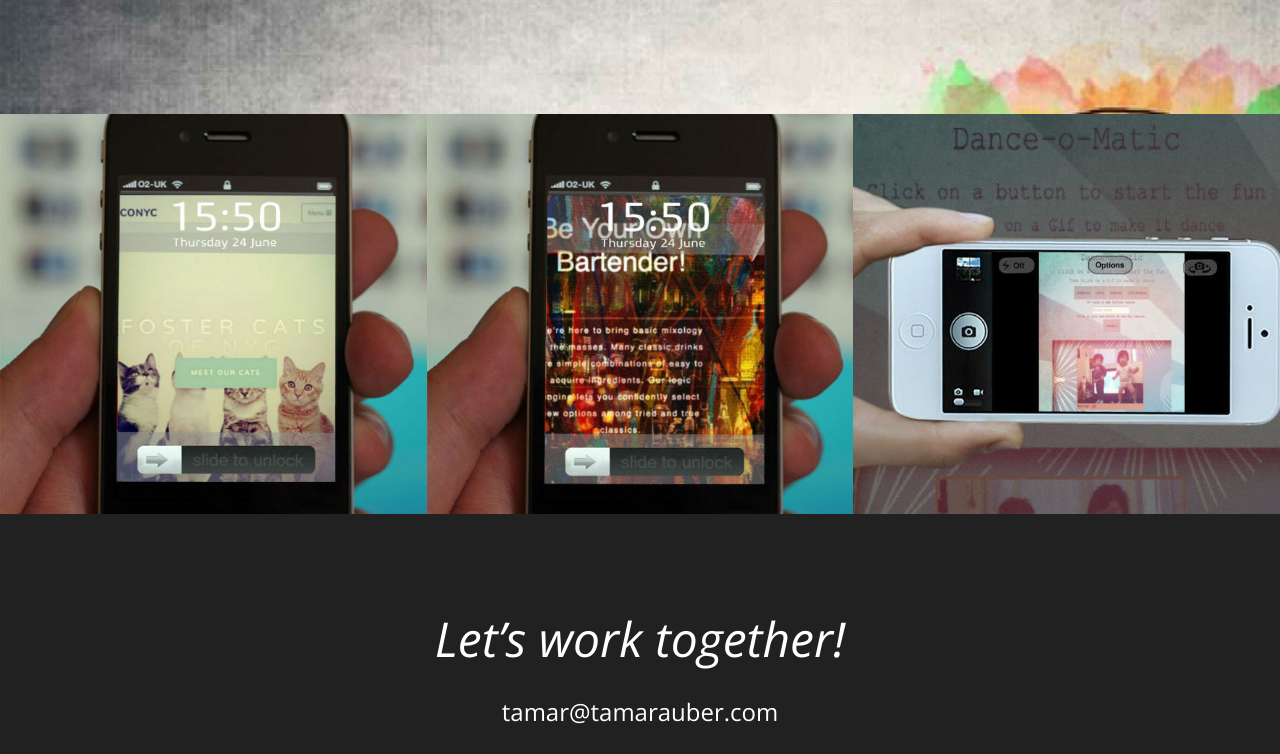
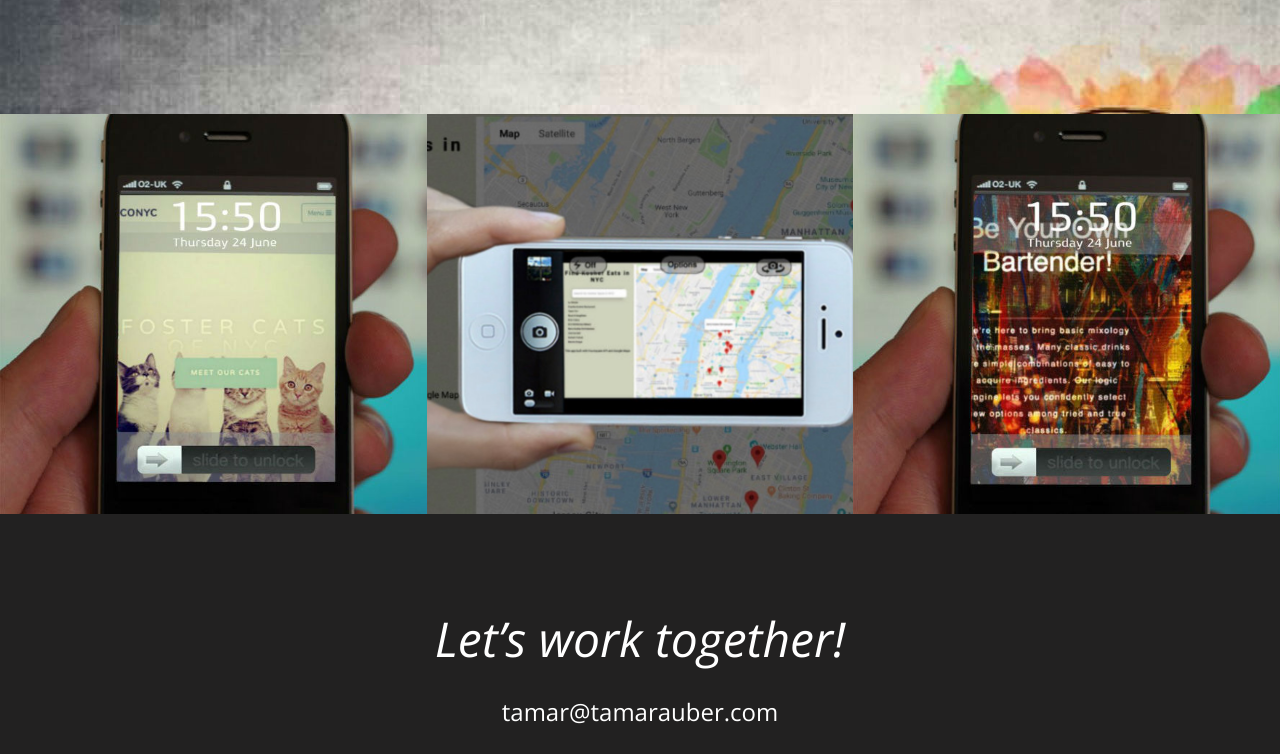
Before and after one commit to mischegoss/Portfolio, a plain HTML site: page index.html in a window 1280 px wide. Shown: the part 915-1669 px from the top of the page. Drawn offline with nearby package versions, Linux system fonts and the light colour scheme.

Commit message:
Fix hidden

```diff
--- a/index.html
+++ b/index.html
@@ -88,7 +88,7 @@
       </div>
 
       <!-- single item -->
-      <div class="hidden-large single-portfolio set-bg img-fluid" data-setbg="img/final2.jpg">
+      <div class=" single-portfolio set-bg img-fluid" data-setbg="img/final2.jpg">
 
         <a href="https://finalproject-auber.herokuapp.com/" class="portfolio-info">
           <div class="pfbg set-bg" data-setbg="img/final2.jpg"></div>
@@ -108,7 +108,7 @@
       </div>
 
     <!-- single item -->
-    <div class="single-portfolio set-bg" data-setbg="img/giftastic-final.jpg">
+    <div class="hidden-large single-portfolio set-bg" data-setbg="img/giftastic-final.jpg">
 
       <a href="https://mischegoss.github.io/Giftastic/" class="portfolio-info">
         <div class="pfbg set-bg" data-setbg="img/giftastic-final.jpg"></div>
```
